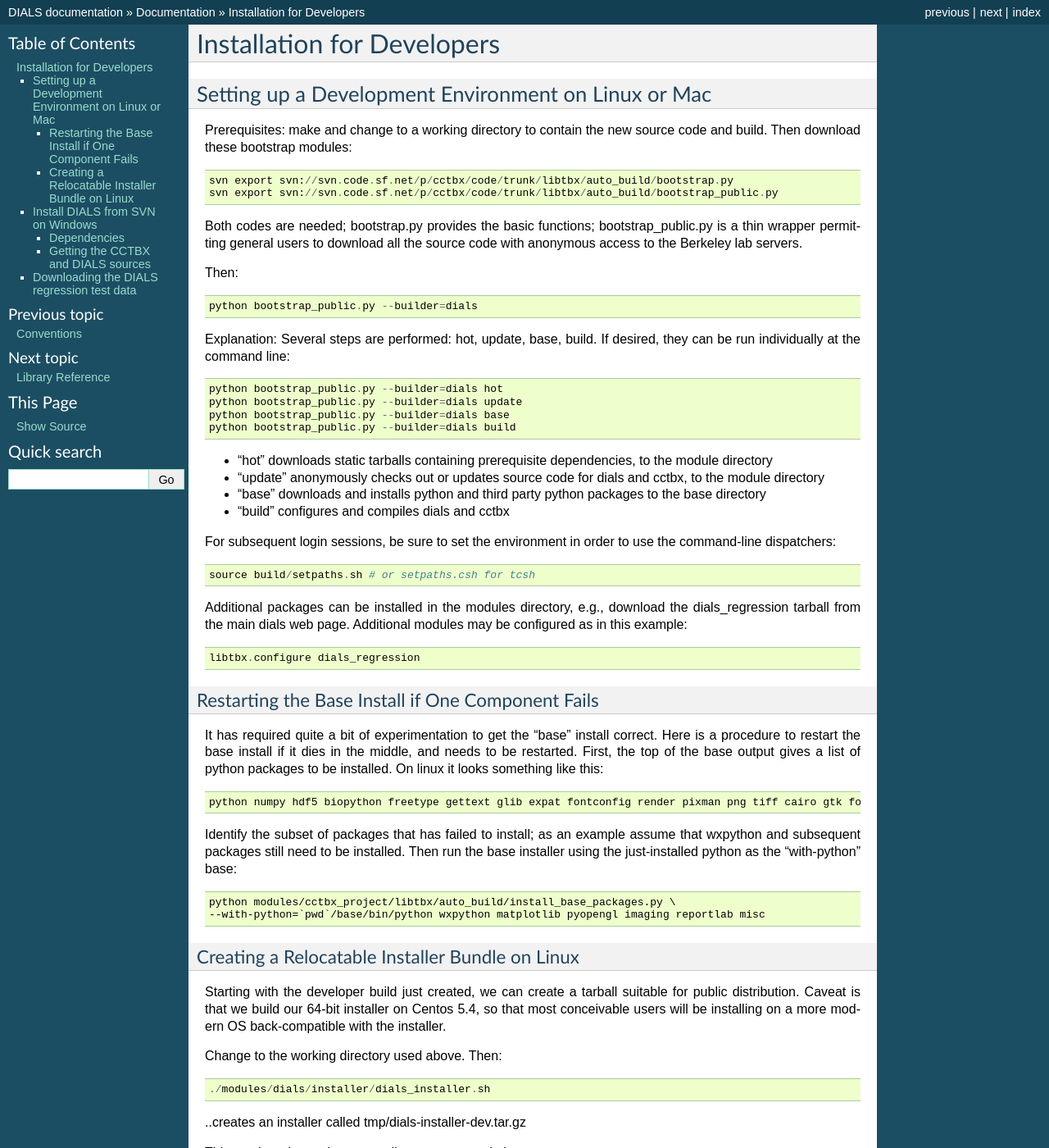
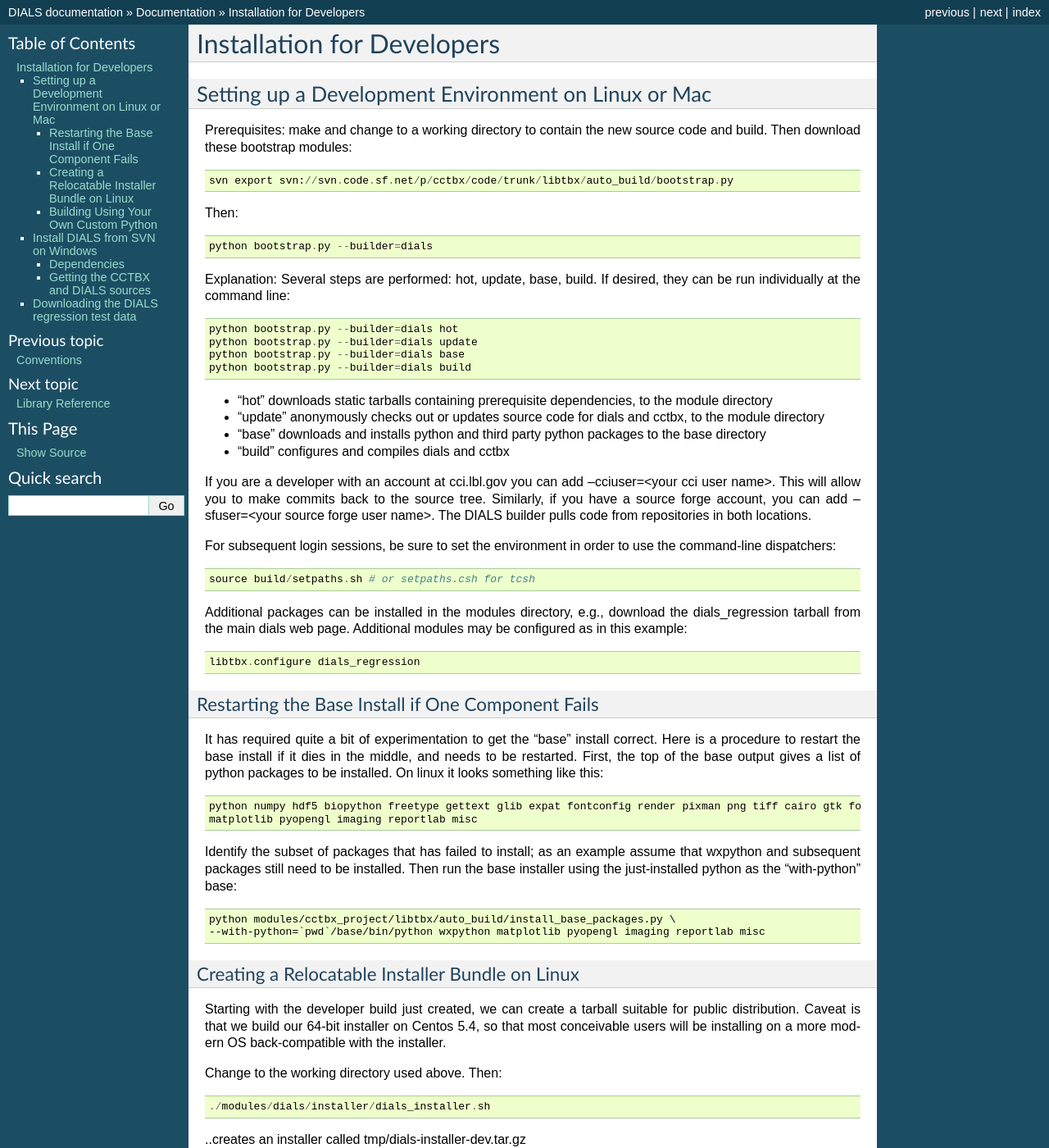
Before and after one commit to dials/docs, a Sphinx documentation site: the page built from sphinx/documentation/installation_developer.rst, in a window 1280 px wide and 1400 px high. Shown: the whole window at 82% size. Built offline with Sphinx 7.4.7, drawn with Linux system fonts in a browser that asks for light colours; formulas are drawn with MathJax 3; pages that are not in the unit, such as notebooks, are missing from menus; some of the changed text lies outside the part shown.

Commit message:
update developer installation instructions

```diff
--- a/sphinx/_static/dials-styles.css
+++ b/sphinx/_static/dials-styles.css
@@ -1,7 +1,3 @@
-footer {
-  background-color: red;
-}
-
 div.logoheader {
   width: 940px;
 /*   margin: 30px auto 0 auto; */
--- a/sphinx/documentation/installation_developer.rst
+++ b/sphinx/documentation/installation_developer.rst
@@ -9,25 +9,24 @@ Prerequisites:  make and change to a working directory to contain the new source
 and build. Then download these bootstrap modules::
 
   svn export svn://svn.code.sf.net/p/cctbx/code/trunk/libtbx/auto_build/bootstrap.py
-  svn export svn://svn.code.sf.net/p/cctbx/code/trunk/libtbx/auto_build/bootstrap_public.py
-
-Both codes are needed; bootstrap.py provides the basic functions;  bootstrap_public.py is a thin wrapper permitting general users to download all the source code with anonymous access to the Berkeley lab servers.
 
 Then::
 
-  python bootstrap_public.py --builder=dials
+  python bootstrap.py --builder=dials
 
 Explanation:  Several steps are performed: hot, update, base, build.  If desired, they can be run individually at the command line::
 
-  python bootstrap_public.py --builder=dials hot
-  python bootstrap_public.py --builder=dials update
-  python bootstrap_public.py --builder=dials base
-  python bootstrap_public.py --builder=dials build
+  python bootstrap.py --builder=dials hot
+  python bootstrap.py --builder=dials update
+  python bootstrap.py --builder=dials base
+  python bootstrap.py --builder=dials build
 
 * "hot" downloads static tarballs containing prerequisite dependencies, to the module directory
 * "update" anonymously checks out or updates source code for dials and cctbx, to the module directory
 * "base" downloads and installs python and third party python packages to the base directory
 * "build" configures and compiles dials and cctbx
+
+If you are a developer with an account at cci.lbl.gov you can add --cciuser=<your cci user name>. This will allow you to make commits back to the source tree. Similarly, if you have a source forge account, you can add --sfuser=<your source forge user name>. The DIALS builder pulls code from repositories in both locations.
 
 For subsequent login sessions, be sure to set the environment in order to use the command-line dispatchers::
 
@@ -46,7 +45,8 @@ Here is a procedure to restart the base install if it dies in the middle, and ne
 restarted.  First, the top of the base output gives a list of python packages to be installed.
 On linux it looks something like this::
 
-  python numpy hdf5 biopython freetype gettext glib expat fontconfig render pixman png tiff cairo gtk fonts wxpython matplotlib pyopengl imaging reportlab misc
+  python numpy hdf5 biopython freetype gettext glib expat fontconfig render pixman png tiff cairo gtk fonts wxpython
+  matplotlib pyopengl imaging reportlab misc
 
 Identify the subset of packages that has failed to install; as an example assume that wxpython and subsequent packages still need to be
 installed.  Then run the base installer using the just-installed python as the "with-python" base::
@@ -72,6 +72,16 @@ This can be relocated to a new directory, untarred, then::
   cd dials-installer-dev
   ./install -h [prints a help message]
   ./install --prefix=[absolute path for relocated dials installation]
+
+Building Using Your Own Custom Python
+-------------------------------------
+
+Using your own python to configure and build DIALS requires the dependencies listed above to already be installed and properly configured. Instruct the builder to use your python thusly:
+
+  python bootstrap.py --builder=dials --with-python=<absolute path to your python binary>
+
+This will run the 'hot' and 'update' steps as normal, skip the 'base' step that would normally download and build python and necessary DIALS python dependencies, and finally run the 'build' step with the python you specified. Note that the DIALS team doesn't recommend this procedure, but it can be necessary if using DIALS in concert with other packages.
+
 
 Install DIALS from SVN on Windows
 =================================
--- a/sphinx/installation.rst
+++ b/sphinx/installation.rst
@@ -9,3 +9,6 @@ Nightly build installers are available for Linux and Mac OS and may be
 downloaded from http://cci.lbl.gov/dials/installers/ and
 http://dials.diamond.ac.uk/builds/.  Builds for Microsoft Windows are not
 currently available, but will be added in the near future.
+
+For instructions on compiling from source or setting up a DIALS development
+environment, see :doc:`/documentation/installation_developer`.
```
